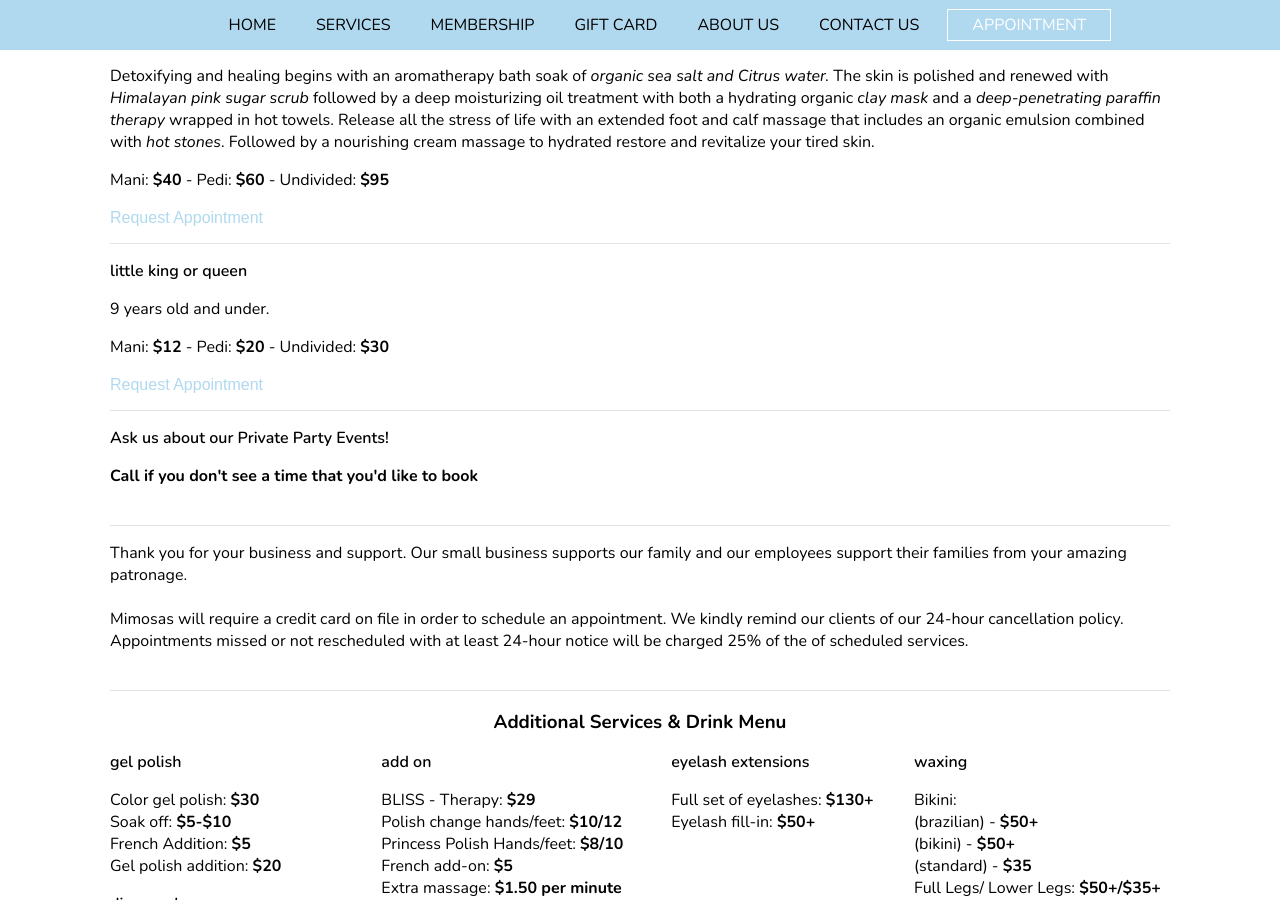
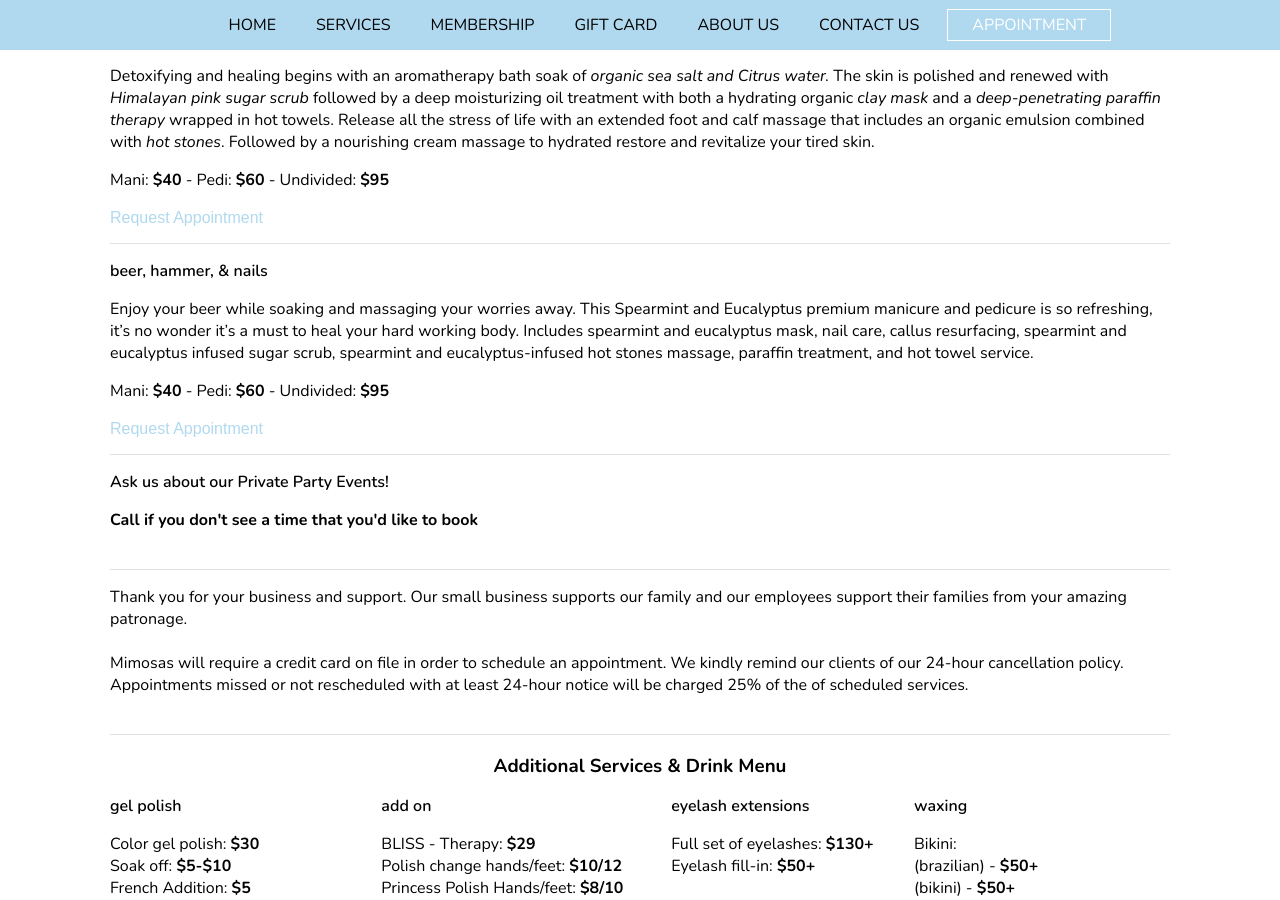
Before and after one commit to mimosasnailbar/mimosas, a Jekyll site: the page built from services.html, in a window 1280 px wide and 900 px high, scrolled down 2307 px. Built offline with Jekyll 4.4.1, drawn with Linux system fonts in a browser that asks for light colours; nearby versions of some CDN libraries.

Commit message:
Updated 'services.html' via CloudCannon

```diff
--- a/services.html
+++ b/services.html
@@ -91,13 +91,13 @@ layout: default
 	</div>
 	<div class="service">
 		<p class="editable service__name">
-			little king or queen
+			beer, hammer, &amp; nails
 		</p>
 		<p class="service__info editable">
-			9 years old and under.
+			Enjoy your beer while soaking and massaging your worries away. This Spearmint and Eucalyptus premium manicure and pedicure is so refreshing, it&rsquo;s no wonder it&rsquo;s a must to heal your hard working body. Includes spearmint and eucalyptus mask, nail care, callus resurfacing, spearmint and eucalyptus infused sugar scrub, spearmint and eucalyptus-infused hot stones massage, paraffin treatment, and hot towel service.
 		</p>
 		<p class="editable">
-			Mani: <strong>$12</strong> - Pedi: <strong>$20</strong> - Undivided: <strong>$30</strong>
+			Mani: <strong>$40</strong>&nbsp;- Pedi: <strong>$60</strong> - Undivided: <strong>$95</strong>
 		</p>
 		<a class="editable" target="_blank" href="https://www.vagaro.com/mimosasnailbar/book-now"><button class="appointment__button">
 				Request Appointment
```
